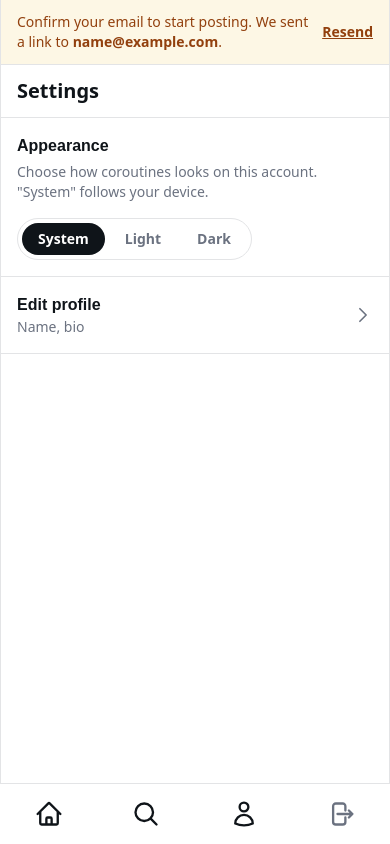
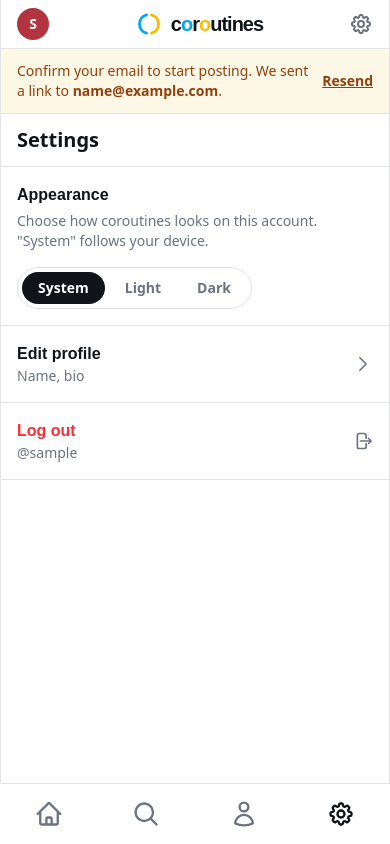
Before and after one commit to AkhilT9/coroutines, a Django app: page /settings/ in a window 390 px wide. Run offline with Django 5.2, Linux system fonts and the light colour scheme; the visitor is signed in with stand-in values (Sample User, id 1); some web fonts are replaced.

Commit message:
Give phones a proper layout: top bar, full bottom nav, post button
Mobile gets a header with avatar, logo and settings, a bottom bar with
Home/Explore/Profile/Settings that highlights the current page, and a
floating post button. Log out moves to the Settings page.

```diff
--- a/templates/accounts/settings.html
+++ b/templates/accounts/settings.html
@@ -24,4 +24,15 @@
   </div>
   <svg class="h-5 w-5 text-muted" fill="none" viewBox="0 0 24 24" stroke-width="2" stroke="currentColor"><path stroke-linecap="round" stroke-linejoin="round" d="m8.25 4.5 7.5 7.5-7.5 7.5"/></svg>
 </a>
+
+<form method="post" action="{% url 'logout' %}" class="border-b border-line p-4">
+  {% csrf_token %}
+  <button type="submit" class="flex w-full items-center justify-between text-left">
+    <span>
+      <span class="block font-display font-semibold text-red-500">Log out</span>
+      <span class="block text-sm text-muted">@{{ user.username }}</span>
+    </span>
+    <svg class="h-5 w-5 text-muted" fill="none" viewBox="0 0 24 24" stroke-width="2" stroke="currentColor"><path stroke-linecap="round" stroke-linejoin="round" d="M15.75 9V5.25A2.25 2.25 0 0 0 13.5 3h-6a2.25 2.25 0 0 0-2.25 2.25v13.5A2.25 2.25 0 0 0 7.5 21h6a2.25 2.25 0 0 0 2.25-2.25V15m3 0 3-3m0 0-3-3m3 3H9"/></svg>
+  </button>
+</form>
 {% endblock %}
--- a/templates/base.html
+++ b/templates/base.html
@@ -69,6 +69,24 @@
   </header>
 
   <main class="w-full min-w-0 max-w-[600px] border-x border-line pb-16 md:pb-0">
+    <div class="flex items-center justify-between border-b border-line px-4 py-2 md:hidden">
+      {% if user.is_authenticated %}
+      {% include "partials/avatar.html" with u=user size="h-8 w-8 text-sm" %}
+      {% else %}
+      <span class="w-8"></span>
+      {% endif %}
+      <a href="{% url 'home' %}" title="coroutines" class="flex items-center gap-2">
+        <svg class="h-7 w-7" viewBox="0 0 100 100" fill="none" stroke-width="10" stroke-linecap="round" aria-hidden="true"><path class="stroke-sky-500" d="M 41.2 82.8 A 34 34 0 0 1 41.2 17.2"/><path class="stroke-amber-400" d="M 58.8 17.2 A 34 34 0 0 1 58.8 82.8"/></svg>
+        <span class="font-display text-xl font-bold tracking-tighter">c<span class="text-sky-500">o</span>r<span class="text-amber-400">o</span>utines</span>
+      </a>
+      {% if user.is_authenticated %}
+      <a href="{% url 'settings' %}" title="Settings" class="text-muted">
+        <svg class="h-6 w-6" fill="none" viewBox="0 0 24 24" stroke-width="2" stroke="currentColor"><path stroke-linecap="round" stroke-linejoin="round" d="M10.343 3.94c.09-.542.56-.94 1.11-.94h1.093c.55 0 1.02.398 1.11.94l.149.894c.07.424.384.764.78.93.398.164.855.142 1.205-.108l.737-.527a1.125 1.125 0 0 1 1.45.12l.773.774c.39.389.44 1.002.12 1.45l-.527.737c-.25.35-.272.806-.108 1.204.166.397.506.71.93.78l.894.15c.542.09.94.559.94 1.109v1.094c0 .55-.398 1.02-.94 1.11l-.894.149c-.424.07-.764.383-.93.78-.164.398-.142.854.108 1.204l.527.738c.32.447.269 1.06-.12 1.45l-.774.773a1.125 1.125 0 0 1-1.449.12l-.738-.527c-.35-.25-.806-.272-1.203-.108-.397.165-.71.505-.781.929l-.149.894c-.09.542-.56.94-1.11.94h-1.094c-.55 0-1.019-.398-1.11-.94l-.148-.894c-.071-.424-.384-.764-.781-.93-.398-.164-.854-.142-1.204.108l-.738.527c-.447.32-1.06.269-1.45-.12l-.773-.773a1.125 1.125 0 0 1-.12-1.45l.527-.737c.25-.35.273-.807.108-1.204-.165-.397-.505-.71-.929-.78l-.894-.15c-.542-.09-.94-.56-.94-1.11v-1.094c0-.55.398-1.02.94-1.11l.894-.149c.424-.07.765-.383.93-.78.165-.398.143-.854-.107-1.204l-.527-.738a1.125 1.125 0 0 1 .12-1.45l.773-.773a1.125 1.125 0 0 1 1.45-.12l.737.527c.35.25.807.272 1.204.108.397-.165.71-.505.78-.929l.15-.894Z"/><path stroke-linecap="round" stroke-linejoin="round" d="M15 12a3 3 0 1 1-6 0 3 3 0 0 1 6 0Z"/></svg>
+      </a>
+      {% else %}
+      <a href="{% url 'login' %}" class="text-sm font-bold">Log in</a>
+      {% endif %}
+    </div>
     {% include "partials/messages.html" %}
     {% if user.is_authenticated and not user.email_verified %}{% include "partials/verify_banner.html" %}{% endif %}
     {% block content %}{% endblock %}
@@ -77,15 +95,22 @@
   <aside class="hidden w-80 shrink-0 p-4 lg:block">{% block aside %}{% endblock %}</aside>
 </div>
 
+{% with current=request.resolver_match.url_name %}
 <nav class="fixed inset-x-0 bottom-0 flex justify-around border-t border-line bg-base py-2 md:hidden">
-  <a href="{% url 'home' %}" class="p-2"><svg class="h-7 w-7" fill="none" viewBox="0 0 24 24" stroke-width="2" stroke="currentColor"><path stroke-linecap="round" stroke-linejoin="round" d="m2.25 12 8.954-8.955c.44-.439 1.152-.439 1.591 0L21.75 12M4.5 9.75v10.125c0 .621.504 1.125 1.125 1.125H9.75v-4.875c0-.621.504-1.125 1.125-1.125h2.25c.621 0 1.125.504 1.125 1.125V21h4.125c.621 0 1.125-.504 1.125-1.125V9.75M8.25 21h8.25"/></svg></a>
-  <a href="{% url 'explore' %}" class="p-2"><svg class="h-7 w-7" fill="none" viewBox="0 0 24 24" stroke-width="2" stroke="currentColor"><path stroke-linecap="round" stroke-linejoin="round" d="m21 21-5.197-5.197m0 0A7.5 7.5 0 1 0 5.196 5.196a7.5 7.5 0 0 0 10.607 10.607Z"/></svg></a>
+  <a href="{% url 'home' %}" class="p-2 {% if current == 'home' %}text-ink{% else %}text-muted{% endif %}"><svg class="h-7 w-7" fill="none" viewBox="0 0 24 24" stroke-width="2" stroke="currentColor"><path stroke-linecap="round" stroke-linejoin="round" d="m2.25 12 8.954-8.955c.44-.439 1.152-.439 1.591 0L21.75 12M4.5 9.75v10.125c0 .621.504 1.125 1.125 1.125H9.75v-4.875c0-.621.504-1.125 1.125-1.125h2.25c.621 0 1.125.504 1.125 1.125V21h4.125c.621 0 1.125-.504 1.125-1.125V9.75M8.25 21h8.25"/></svg></a>
+  <a href="{% url 'explore' %}" class="p-2 {% if current == 'explore' %}text-ink{% else %}text-muted{% endif %}"><svg class="h-7 w-7" fill="none" viewBox="0 0 24 24" stroke-width="2" stroke="currentColor"><path stroke-linecap="round" stroke-linejoin="round" d="m21 21-5.197-5.197m0 0A7.5 7.5 0 1 0 5.196 5.196a7.5 7.5 0 0 0 10.607 10.607Z"/></svg></a>
   {% if user.is_authenticated %}
-  <a href="{% url 'profile' user.username %}" class="p-2"><svg class="h-7 w-7" fill="none" viewBox="0 0 24 24" stroke-width="2" stroke="currentColor"><path stroke-linecap="round" stroke-linejoin="round" d="M15.75 6a3.75 3.75 0 1 1-7.5 0 3.75 3.75 0 0 1 7.5 0ZM4.501 20.118a7.5 7.5 0 0 1 14.998 0A17.933 17.933 0 0 1 12 21.75c-2.676 0-5.216-.584-7.499-1.632Z"/></svg></a>
-  <form method="post" action="{% url 'logout' %}">{% csrf_token %}<button type="submit" class="p-2 text-muted"><svg class="h-7 w-7" fill="none" viewBox="0 0 24 24" stroke-width="2" stroke="currentColor"><path stroke-linecap="round" stroke-linejoin="round" d="M15.75 9V5.25A2.25 2.25 0 0 0 13.5 3h-6a2.25 2.25 0 0 0-2.25 2.25v13.5A2.25 2.25 0 0 0 7.5 21h6a2.25 2.25 0 0 0 2.25-2.25V15m3 0 3-3m0 0-3-3m3 3H9"/></svg></button></form>
+  <a href="{% url 'profile' user.username %}" class="p-2 {% if current == 'profile' %}text-ink{% else %}text-muted{% endif %}"><svg class="h-7 w-7" fill="none" viewBox="0 0 24 24" stroke-width="2" stroke="currentColor"><path stroke-linecap="round" stroke-linejoin="round" d="M15.75 6a3.75 3.75 0 1 1-7.5 0 3.75 3.75 0 0 1 7.5 0ZM4.501 20.118a7.5 7.5 0 0 1 14.998 0A17.933 17.933 0 0 1 12 21.75c-2.676 0-5.216-.584-7.499-1.632Z"/></svg></a>
+  <a href="{% url 'settings' %}" class="p-2 {% if current == 'settings' %}text-ink{% else %}text-muted{% endif %}"><svg class="h-7 w-7" fill="none" viewBox="0 0 24 24" stroke-width="2" stroke="currentColor"><path stroke-linecap="round" stroke-linejoin="round" d="M10.343 3.94c.09-.542.56-.94 1.11-.94h1.093c.55 0 1.02.398 1.11.94l.149.894c.07.424.384.764.78.93.398.164.855.142 1.205-.108l.737-.527a1.125 1.125 0 0 1 1.45.12l.773.774c.39.389.44 1.002.12 1.45l-.527.737c-.25.35-.272.806-.108 1.204.166.397.506.71.93.78l.894.15c.542.09.94.559.94 1.109v1.094c0 .55-.398 1.02-.94 1.11l-.894.149c-.424.07-.764.383-.93.78-.164.398-.142.854.108 1.204l.527.738c.32.447.269 1.06-.12 1.45l-.774.773a1.125 1.125 0 0 1-1.449.12l-.738-.527c-.35-.25-.806-.272-1.203-.108-.397.165-.71.505-.781.929l-.149.894c-.09.542-.56.94-1.11.94h-1.094c-.55 0-1.019-.398-1.11-.94l-.148-.894c-.071-.424-.384-.764-.781-.93-.398-.164-.854-.142-1.204.108l-.738.527c-.447.32-1.06.269-1.45-.12l-.773-.773a1.125 1.125 0 0 1-.12-1.45l.527-.737c.25-.35.273-.807.108-1.204-.165-.397-.505-.71-.929-.78l-.894-.15c-.542-.09-.94-.56-.94-1.11v-1.094c0-.55.398-1.02.94-1.11l.894-.149c.424-.07.765-.383.93-.78.165-.398.143-.854-.107-1.204l-.527-.738a1.125 1.125 0 0 1 .12-1.45l.773-.773a1.125 1.125 0 0 1 1.45-.12l.737.527c.35.25.807.272 1.204.108.397-.165.71-.505.78-.929l.15-.894Z"/><path stroke-linecap="round" stroke-linejoin="round" d="M15 12a3 3 0 1 1-6 0 3 3 0 0 1 6 0Z"/></svg></a>
   {% else %}
-  <a href="{% url 'login' %}" class="p-2 font-bold">Log in</a>
+  <a href="{% url 'signup' %}" class="my-1 rounded-full bg-accent px-4 py-1.5 text-sm font-bold text-white">Sign up</a>
   {% endif %}
 </nav>
+{% endwith %}
+{% if user.is_authenticated and user.email_verified %}
+<a href="{% url 'home' %}#compose" title="Post" class="fixed bottom-20 right-4 flex h-14 w-14 items-center justify-center rounded-full bg-accent text-white shadow-lg hover:bg-accent-hover md:hidden">
+  <svg class="h-7 w-7" fill="none" viewBox="0 0 24 24" stroke-width="2.5" stroke="currentColor"><path stroke-linecap="round" stroke-linejoin="round" d="M12 4.5v15m7.5-7.5h-15"/></svg>
+</a>
+{% endif %}
 </body>
 </html>
```
